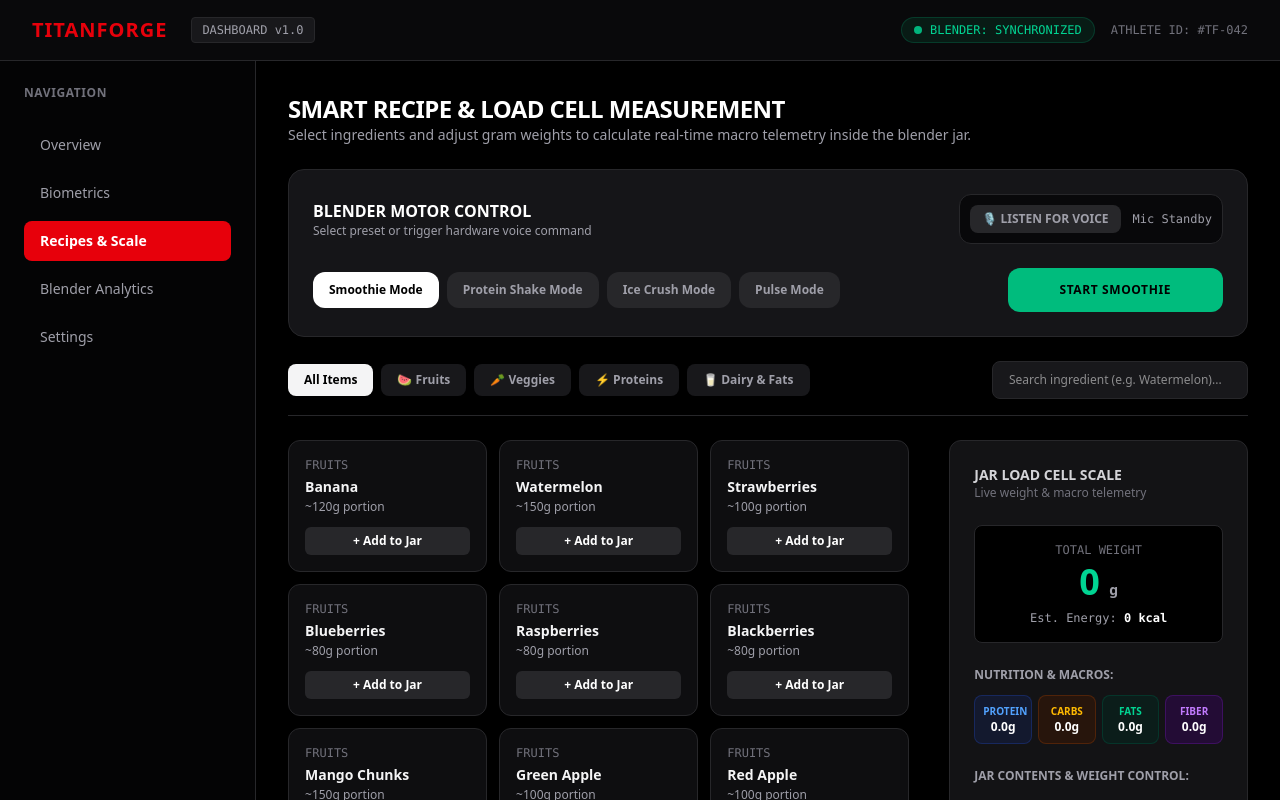
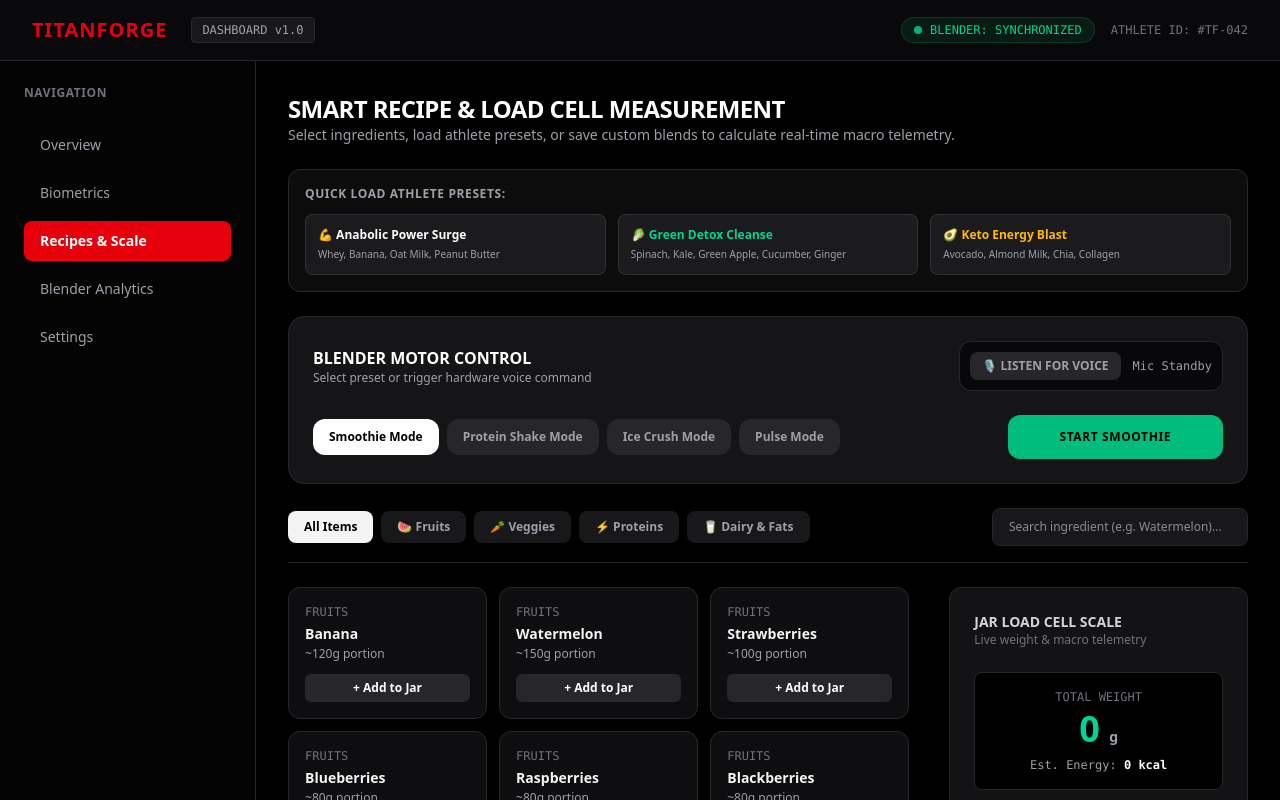
Before and after one commit to TitanForge-app/TitanForge, a Next.js app: page /dashboard in a window 1280 px wide. Both pictures are taken after a click on the button "Recipes & Scale". Shown: the top 800 px of the page. Built offline with nearby package versions, Linux system fonts and the light colour scheme.

Commit message:
Step 4: Add pre-built athlete presets and custom recipe saving

```diff
--- a/app/dashboard/page.tsx
+++ b/app/dashboard/page.tsx
@@ -13,6 +13,12 @@ interface Ingredient {
   carbsPer100g: number;
   fatPer100g: number;
   fiberPer100g: number;
+}
+
+interface SavedRecipe {
+  id: string;
+  name: string;
+  items: { ingredient: Ingredient; weightGrams: number }[];
 }
 
 const INGREDIENTS_DATABASE: Ingredient[] = [
@@ -90,6 +96,10 @@ export default function DashboardPage() {
   const [searchQuery, setSearchQuery] = useState("");
   const [selectedIngredients, setSelectedIngredients] = useState<{ ingredient: Ingredient; weightGrams: number }[]>([]);
 
+  // STEP 4: Saved Recipes State
+  const [recipeName, setRecipeName] = useState("");
+  const [savedRecipes, setSavedRecipes] = useState<SavedRecipe[]>([]);
+
   // Blending Controls & Voice State
   const [isBlending, setIsBlending] = useState(false);
   const [blendSecondsLeft, setBlendSecondsLeft] = useState(60);
@@ -153,7 +163,6 @@ export default function DashboardPage() {
     });
   };
 
-  // STEP 3: Gram Modification Helpers
   const updateWeight = (id: string, newGram: number) => {
     const validGram = Math.max(1, newGram);
     setSelectedIngredients((prev) =>
@@ -163,6 +172,53 @@ export default function DashboardPage() {
 
   const removeIngredient = (id: string) => {
     setSelectedIngredients((prev) => prev.filter((i) => i.ingredient.id !== id));
+  };
+
+  // STEP 4: Recipe Handlers
+  const loadPreset = (presetType: "anabolic" | "green" | "keto") => {
+    const getItem = (id: string) => INGREDIENTS_DATABASE.find((i) => i.id === id)!;
+    if (presetType === "anabolic") {
+      setSelectedIngredients([
+        { ingredient: getItem("whey_vanilla"), weightGrams: 40 },
+        { ingredient: getItem("banana"), weightGrams: 120 },
+        { ingredient: getItem("oat_milk"), weightGrams: 250 },
+        { ingredient: getItem("peanut_butter"), weightGrams: 30 },
+      ]);
+    } else if (presetType === "green") {
+      setSelectedIngredients([
+        { ingredient: getItem("spinach"), weightGrams: 50 },
+        { ingredient: getItem("kale"), weightGrams: 30 },
+        { ingredient: getItem("apple_green"), weightGrams: 100 },
+        { ingredient: getItem("cucumber"), weightGrams: 80 },
+        { ingredient: getItem("ginger"), weightGrams: 10 },
+      ]);
+    } else if (presetType === "keto") {
+      setSelectedIngredients([
+        { ingredient: getItem("avocado"), weightGrams: 100 },
+        { ingredient: getItem("almond_milk"), weightGrams: 250 },
+        { ingredient: getItem("chia_seeds"), weightGrams: 20 },
+        { ingredient: getItem("collagen"), weightGrams: 20 },
+      ]);
+    }
+  };
+
+  const handleSaveRecipe = () => {
+    if (!recipeName.trim() || selectedIngredients.length === 0) return;
+    const newRecipe: SavedRecipe = {
+      id: Date.now().toString(),
+      name: recipeName.trim(),
+      items: [...selectedIngredients],
+    };
+    setSavedRecipes((prev) => [...prev, newRecipe]);
+    setRecipeName("");
+  };
+
+  const loadSavedRecipe = (recipe: SavedRecipe) => {
+    setSelectedIngredients([...recipe.items]);
+  };
+
+  const deleteSavedRecipe = (id: string) => {
+    setSavedRecipes((prev) => prev.filter((r) => r.id !== id));
   };
 
   // Live Load Cell & Macro Totals
@@ -323,8 +379,38 @@ export default function DashboardPage() {
               <div>
                 <h2 className="text-2xl font-black tracking-tight">SMART RECIPE & LOAD CELL MEASUREMENT</h2>
                 <p className="text-sm text-zinc-400">
-                  Select ingredients and adjust gram weights to calculate real-time macro telemetry inside the blender jar.
+                  Select ingredients, load athlete presets, or save custom blends to calculate real-time macro telemetry.
                 </p>
+              </div>
+
+              {/* STEP 4: Pre-built Athlete Preset Quick Loaders */}
+              <div className="p-4 bg-zinc-900/50 border border-zinc-800 rounded-xl space-y-3">
+                <div className="text-xs font-bold text-zinc-400 tracking-wider uppercase">Quick Load Athlete Presets:</div>
+                <div className="grid grid-cols-1 md:grid-cols-3 gap-3">
+                  <button
+                    onClick={() => loadPreset("anabolic")}
+                    className="p-3 bg-zinc-800/60 hover:bg-zinc-800 border border-zinc-700/60 rounded-lg text-left transition space-y-1"
+                  >
+                    <div className="text-xs font-bold text-white">💪 Anabolic Power Surge</div>
+                    <div className="text-[10px] text-zinc-400">Whey, Banana, Oat Milk, Peanut Butter</div>
+                  </button>
+
+                  <button
+                    onClick={() => loadPreset("green")}
+                    className="p-3 bg-zinc-800/60 hover:bg-zinc-800 border border-zinc-700/60 rounded-lg text-left transition space-y-1"
+                  >
+                    <div className="text-xs font-bold text-emerald-400">🥬 Green Detox Cleanse</div>
+                    <div className="text-[10px] text-zinc-400">Spinach, Kale, Green Apple, Cucumber, Ginger</div>
+                  </button>
+
+                  <button
+                    onClick={() => loadPreset("keto")}
+                    className="p-3 bg-zinc-800/60 hover:bg-zinc-800 border border-zinc-700/60 rounded-lg text-left transition space-y-1"
+                  >
+                    <div className="text-xs font-bold text-amber-400">🥑 Keto Energy Blast</div>
+                    <div className="text-[10px] text-zinc-400">Avocado, Almond Milk, Chia, Collagen</div>
+                  </button>
+                </div>
               </div>
 
               {/* Interactive Blend Control & Voice Panel */}
@@ -472,7 +558,7 @@ export default function DashboardPage() {
                   ))}
                 </div>
 
-                {/* Load Cell Scale & STEP 3 Custom Weight Controls */}
+                {/* Load Cell Scale & Step 4 Saved Blends */}
                 <div className="p-6 bg-zinc-900/80 border border-zinc-800 rounded-xl space-y-6 h-fit">
                   <div>
                     <h3 className="text-sm font-bold text-zinc-300">JAR LOAD CELL SCALE</h3>
@@ -523,7 +609,7 @@ export default function DashboardPage() {
                     )}
                   </div>
 
-                  {/* STEP 3: Jar Contents with Gram Controls */}
+                  {/* Jar Contents with Gram Controls */}
                   <div className="space-y-3">
                     <div className="text-xs font-bold text-zinc-400">JAR CONTENTS & WEIGHT CONTROL:</div>
                     {selectedIngredients.length === 0 ? (
@@ -541,7 +627,6 @@ export default function DashboardPage() {
                             </button>
                           </div>
 
-                          {/* STEP 3 Controls: Direct Gram Input + Increment / Decrement Buttons */}
                           <div className="flex items-center justify-between gap-2 pt-1">
                             <div className="flex items-center space-x-1">
                               <button
@@ -587,6 +672,59 @@ export default function DashboardPage() {
                       ))
                     )}
                   </div>
+
+                  {/* STEP 4: Save Current Mix Input Section */}
+                  {selectedIngredients.length > 0 && (
+                    <div className="p-3 bg-black/60 border border-zinc-800 rounded-lg space-y-2">
+                      <div className="text-[11px] font-bold text-zinc-400 uppercase">Save Recipe to Vault</div>
+                      <div className="flex space-x-2">
+                        <input
+                          type="text"
+                          placeholder="Name (e.g. My Post-Workout Shake)"
+                          value={recipeName}
+                          onChange={(e) => setRecipeName(e.target.value)}
+                          className="bg-zinc-900 border border-zinc-700 text-xs px-3 py-1.5 rounded text-white flex-1 focus:outline-none focus:border-red-600"
+                        />
+                        <button
+                          onClick={handleSaveRecipe}
+                          className="px-3 py-1.5 text-xs font-semibold bg-red-600 hover:bg-red-500 text-white rounded transition"
+                        >
+                          Save
+                        </button>
+                      </div>
+                    </div>
+                  )}
+
+                  {/* STEP 4: Saved Custom Recipes List */}
+                  {savedRecipes.length > 0 && (
+                    <div className="space-y-2 pt-2 border-t border-zinc-800">
+                      <div className="text-xs font-bold text-zinc-400">SAVED CUSTOM BLENDS ({savedRecipes.length}):</div>
+                      <div className="space-y-2">
+                        {savedRecipes.map((r) => (
+                          <div key={r.id} className="p-2.5 bg-zinc-800/60 rounded border border-zinc-700/60 flex justify-between items-center text-xs">
+                            <div>
+                              <div className="font-bold text-white">{r.name}</div>
+                              <div className="text-[10px] text-zinc-400">{r.items.length} items included</div>
+                            </div>
+                            <div className="space-x-1">
+                              <button
+                                onClick={() => loadSavedRecipe(r)}
+                                className="px-2 py-1 bg-emerald-600/30 text-emerald-400 hover:bg-emerald-600 hover:text-white rounded text-[10px] font-bold transition"
+                              >
+                                Load
+                              </button>
+                              <button
+                                onClick={() => deleteSavedRecipe(r.id)}
+                                className="px-2 py-1 bg-zinc-700/40 text-zinc-400 hover:text-red-400 rounded text-[10px] transition"
+                              >
+                                Delete
+                              </button>
+                            </div>
+                          </div>
+                        ))}
+                      </div>
+                    </div>
+                  )}
 
                   {selectedIngredients.length > 0 && (
                     <button
```
